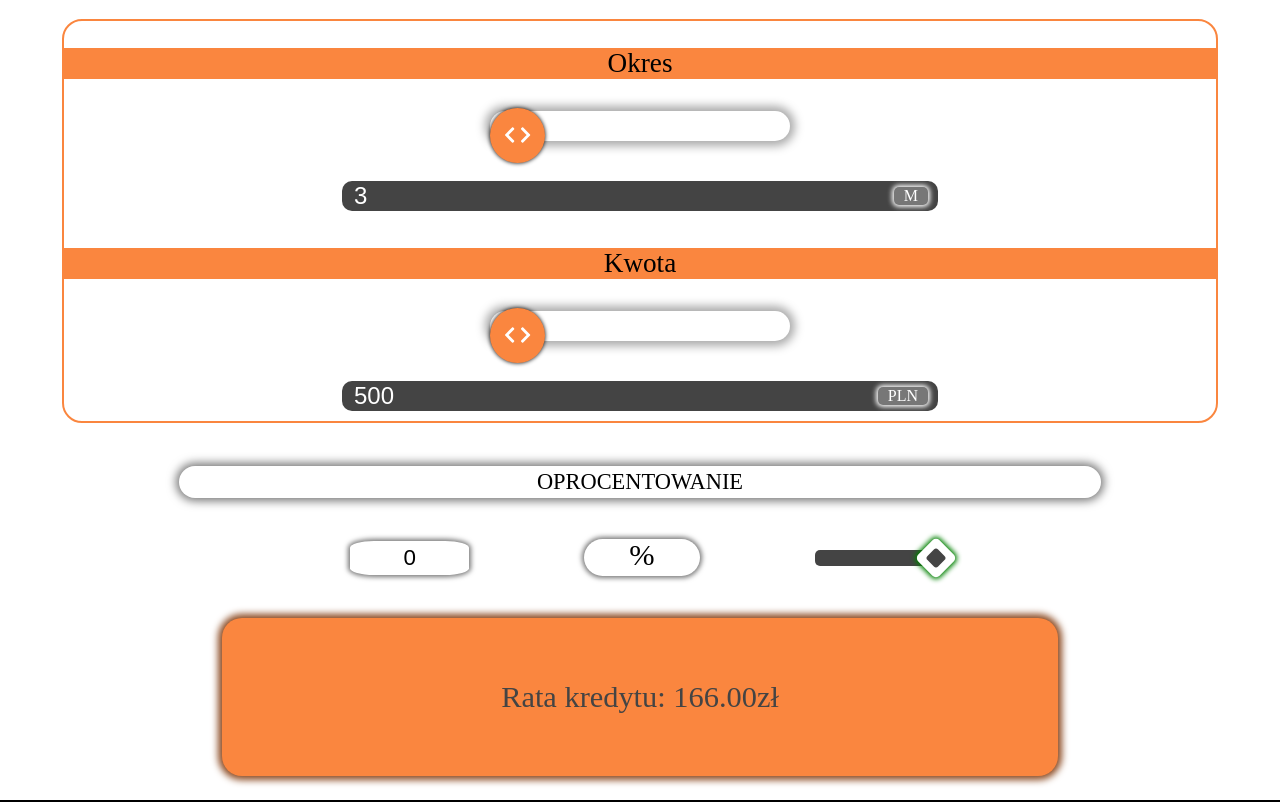
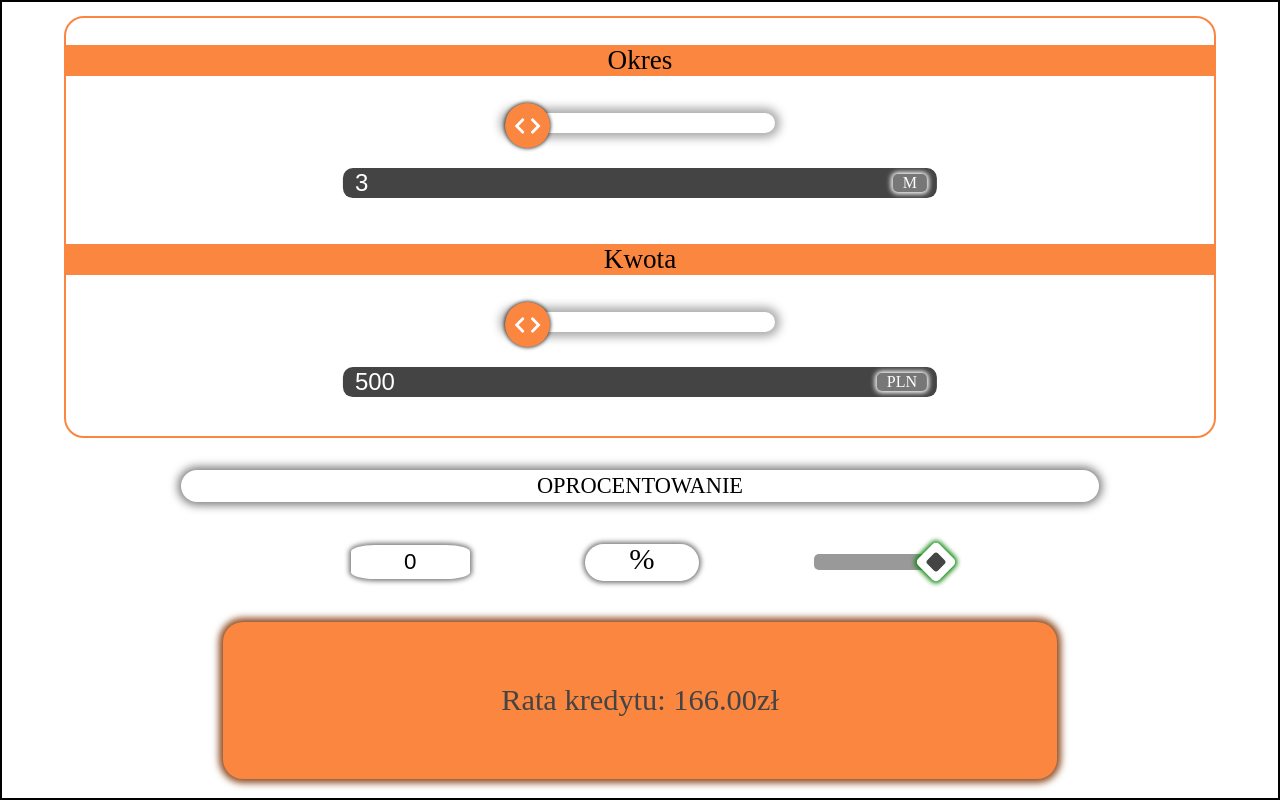
Before and after one commit to Szadziu/BankAppTask, a React (Create React App) app: page / in a window 1280 px wide. Built offline with nearby package versions, Linux system fonts and the light colour scheme; a web font is replaced by a local one.

Commit message:
fixed few problems with position of draggable item and slider's length

```diff
--- a/src/components/App.js
+++ b/src/components/App.js
@@ -64,7 +64,6 @@ class App extends React.Component {
             min={500}
             max={100000}
           />
-          {/* <Suwak text='suwak' value={0} /> */}
         </Panel>
 
         <InterestRatePanel>
@@ -78,8 +77,8 @@ class App extends React.Component {
             disabled={!isChecked}
             value={isChecked && interest}
           />
-          <UnitOfInterest>%</UnitOfInterest>
-          <CheckboxTemplate>
+          <UnitOfInterest checked={isChecked}>%</UnitOfInterest>
+          <CheckboxTemplate checked={isChecked}>
             <InterestCheckbox
               onChange={(e) => handleCheckbox(e)}
               checked={isChecked}
@@ -115,7 +114,6 @@ class App extends React.Component {
 }
 
 export default App;
-// kontener całej aplikacji
 const MainWrapper = styled.div`
   position: absolute;
   top: 50%;
@@ -127,8 +125,9 @@ const MainWrapper = styled.div`
   justify-content: center;
   align-items: center;
   width: 100vw;
-  max-width: 2500px;
+  max-width: 1600px;
   height: 100vh;
+  box-sizing: border-box;
   border: 2px solid black;
 
   @media (min-width: 1366px) {
@@ -136,12 +135,12 @@ const MainWrapper = styled.div`
   }
 `;
 
-// panel z suwakami
 const Panel = styled.div`
   display: flex;
   flex-direction: column;
   width: 90%;
   height: 50%;
+  padding-bottom: 20px;
   border: 2px solid #fa863f;
   border-radius: 20px;
 
@@ -151,9 +150,13 @@ const Panel = styled.div`
     width: 40%;
     height: 80%;
   }
+
+  @media (min-width: 3840px) {
+    height: 60%;
+    justify-content: space-around;
+  }
 `;
 
-// panel oprocentowania
 const InterestRatePanel = styled.div`
   display: flex;
   flex-wrap: wrap;
@@ -169,9 +172,12 @@ const InterestRatePanel = styled.div`
     width: 40%;
     height: 80%;
   }
+
+  @media (min-width: 3840px) {
+    height: 60%;
+  }
 `;
 
-// tytuł oprocentowanie
 const Label = styled.label`
   display: flex;
   justify-content: center;
@@ -195,11 +201,10 @@ const Label = styled.label`
     font-size: 2.2rem;
   }
   @media (min-width: 3840px) {
-    font-size: 4.2rem;
+    font-size: 2.6rem;
   }
 `;
 
-// wl/wyl suwak do oprocentowania
 const CheckboxTemplate = styled.div`
   position: relative;
   display: flex;
@@ -208,7 +213,7 @@ const CheckboxTemplate = styled.div`
   height: 5%;
   border-radius: 5px;
 
-  background: #444;
+  background: ${({ checked }) => (checked ? '#999' : '#444')};
 
   @media (min-width: 768px) {
     width: 10%;
@@ -217,11 +222,11 @@ const CheckboxTemplate = styled.div`
     height: 20px;
   }
   @media (min-width: 3840px) {
-    width: 15%;
+    width: 20%;
     height: 30px;
   }
 `;
-// kropka od suwaka oprocentowania
+
 const CheckboxLabel = styled.label`
   position: absolute;
   left: -10%;
@@ -254,11 +259,11 @@ const CheckboxLabel = styled.label`
     height: 30px;
   }
   @media (min-width: 3840px) {
-    width: 60px;
-    height: 60px;
+    width: 50px;
+    height: 50px;
   }
 `;
-// ukryty checkbox
+
 const InterestCheckbox = styled.input`
   position: relative;
   z-index: 1;
@@ -276,14 +281,17 @@ const InterestCheckbox = styled.input`
     box-shadow: 0 0 5px 2px green;
   }
 
+  &:checked div {
+    background-color: #444;
+  }
+
   @media (min-width: 3840px) {
     &:checked + label {
-      left: calc(110% - 60px);
+      left: calc(110% - 50px);
     }
   }
 `;
 
-// input oprocentowania
 const InterestInput = styled.input`
   width: 10%;
   height: 10%;
@@ -301,8 +309,7 @@ const InterestInput = styled.input`
   }
 
   &:disabled {
-    color: #666;
-    background-color: #666;
+    opacity: 0;
   }
   @media (min-width: 768px) {
     font-size: 1.4rem;
@@ -315,13 +322,15 @@ const InterestInput = styled.input`
     font-size: 1.9rem;
   }
   @media (min-width: 3840px) {
-    font-size: 3rem;
+    width: 15%;
+
+    font-size: 2.6rem;
   }
 `;
 
-// kontener ze znakiem %
 const UnitOfInterest = styled.div`
   display: flex;
+  opacity: ${({ checked }) => checked || 0};
   justify-content: center;
   align-items: center;
   width: 15%;
@@ -331,6 +340,9 @@ const UnitOfInterest = styled.div`
   padding-bottom: 5px;
 
   font-size: 1.5rem;
+
+  transition: 0.4s;
+
   @media (min-width: 768px) {
     width: 10%;
 
@@ -343,10 +355,12 @@ const UnitOfInterest = styled.div`
     font-size: 2.3rem;
   }
   @media (min-width: 3840px) {
-    font-size: 4rem;
+    width: 15%;
+
+    font-size: 3.2rem;
   }
 `;
-// kontener na ratę kredytu
+
 const LoanInstallment = styled.div`
   display: flex;
   justify-content: center;
@@ -369,11 +383,15 @@ const LoanInstallment = styled.div`
   @media (min-width: 1366px) {
     width: 60%;
     height: 35%;
+
+    font-size: 2.2rem;
   }
   @media (min-width: 1920px) {
     font-size: 2.8rem;
   }
   @media (min-width: 3840px) {
+    width: 100%;
+
     font-size: 4.5rem;
   }
 `;
--- a/src/components/Slider.js
+++ b/src/components/Slider.js
@@ -6,8 +6,9 @@ import {
   faChevronLeft,
 } from '@fortawesome/free-solid-svg-icons';
 
-const DRAGGABLE_WIDTH = 35;
-const SLIDER_WIDTH = 300;
+const DRAGGABLE_WIDTH = 45;
+const SLIDER_WIDTH = 270;
+const SLIDER_HEIGHT = 20;
 const START_POSITION = 0;
 
 const progressDrag = (width, mouseX, min, max) => {
@@ -34,12 +35,16 @@ class Slider extends React.Component {
     const { drag, stopDrag } = this;
     document.addEventListener('mousemove', drag);
     document.addEventListener('mouseup', stopDrag);
+    document.addEventListener('touchmove', drag);
+    document.addEventListener('touchend', stopDrag);
   };
 
   stopDrag = () => {
     const { drag, stopDrag } = this;
     document.removeEventListener('mousemove', drag);
     document.removeEventListener('mouseup', stopDrag);
+    document.removeEventListener('touchmove', drag);
+    document.removeEventListener('touchend', stopDrag);
   };
 
   drag = (e) => {
@@ -48,7 +53,7 @@ class Slider extends React.Component {
       sliderRef,
     } = this;
     const { left, width } = sliderRef.current.getBoundingClientRect();
-    const mouseX = e.clientX - left;
+    const mouseX = (e.clientX ?? e.touches[0].clientX) - left;
     const positionMouse = mouseX - DRAGGABLE_WIDTH / 2;
 
     let newValue = progressDrag(width, mouseX, min, max);
@@ -118,19 +123,22 @@ class Slider extends React.Component {
       <Wrapper>
         <Title>{title}</Title>
         <MainBar
-          opacityWidth={opacityBarWidth}
+          opacityWidth={opacityBarWidth - DRAGGABLE_WIDTH / 2}
           width={SLIDER_WIDTH}
+          height={SLIDER_HEIGHT}
           position={position}
           ref={sliderRef}
           onClick={(e) => handleClick(e)}
           onMouseMove={(e) => handleMouseMove(e)}
         >
-          <ProgressBar position={position} />
+          <ProgressBar position={position + DRAGGABLE_WIDTH / 2} />
           {isOpacityBar && <OpacityBar />}
           <Draggable
             width={DRAGGABLE_WIDTH}
+            halfBarHeight={SLIDER_HEIGHT / 2}
             position={position}
             onMouseDown={startDrag}
+            onTouchStart={startDrag}
           >
             <FontAwesomeIcon size='xs' icon={faChevronLeft} pull='left' />
             <FontAwesomeIcon size='xs' icon={faChevronRight} />
@@ -154,7 +162,6 @@ class Slider extends React.Component {
 
 export default Slider;
 
-// container na pojedynczy slider
 const Wrapper = styled.div`
   position: relative;
   width: 100%;
@@ -169,7 +176,9 @@ const Wrapper = styled.div`
     font-size: 2.4rem;
   }
   @media (min-width: 3840px) {
-    font-size: 4rem;
+    height: 40%;
+
+    font-size: 3.2rem;
   }
 `;
 
@@ -177,7 +186,7 @@ const Title = styled.p`
   text-align: center;
   background-color: #fa863f;
 `;
-// container na result i jednostkę
+
 const BoxResult = styled.div`
   position: relative;
   top: 30%;
@@ -199,7 +208,7 @@ const BoxResult = styled.div`
     height: 10%;
   }
 `;
-// jednostka slidera
+
 const Unit = styled.div`
   position: absolute;
 
@@ -221,11 +230,8 @@ const Unit = styled.div`
   @media (min-width: 1920px) {
     font-size: 1.6rem;
   }
-  @media (min-width: 3840px) {
-    font-size: 2.4rem;
-  }
 `;
-// aktualna wartosc slidera
+
 const Result = styled.input`
   width: 100%;
   height: 80%;
@@ -250,7 +256,7 @@ const Result = styled.input`
     font-size: 2.4rem;
   }
   @media (min-width: 3840px) {
-    font-size: 3.8rem;
+    font-size: 2.6rem;
   }
 `;
 
@@ -269,7 +275,7 @@ const MainBar = styled.div`
   display: flex;
   align-items: center;
   width: ${({ width }) => width}px;
-  height: 10%;
+  height: ${({ height }) => height}px;
   transform: translate(-50%, -50%);
   border-radius: 20px;
   box-shadow: 0 0 10px 5px #aaa;
@@ -279,13 +285,7 @@ const MainBar = styled.div`
   &:hover ${OpacityBar} {
     width: ${(props) => props.opacityWidth}px;
 
-    background-color: grey;
-  }
-  @media (min-width: 768px) {
-    height: 15%;
-  }
-  @media (min-width: 1920px) {
-    height: 10%;
+    background-color: #777;
   }
 `;
 
@@ -299,7 +299,7 @@ const ProgressBar = styled.div`
 
 const Draggable = styled.div`
   position: absolute;
-  top: -12.5%;
+  top: ${({ halfBarHeight }) => -halfBarHeight}px;
   left: ${(props) => props.position}px;
 
   display: flex;
@@ -319,21 +319,12 @@ const Draggable = styled.div`
   cursor: grab;
 
   @media (min-width: 768px) {
-    width: ${(props) => props.width + 20}px;
-    height: ${(props) => props.width + 20}px;
-
     font-size: 1.5rem;
   }
   @media (min-width: 1920px) {
-    width: ${(props) => props.width + 30}px;
-    height: ${(props) => props.width + 30}px;
-
     font-size: 1.8rem;
   }
   @media (min-width: 3840px) {
-    width: ${(props) => props.width + 90}px;
-    height: ${(props) => props.width + 90}px;
-
-    font-size: 2.8rem;
+    font-size: 2rem;
   }
 `;
--- a/src/index.css
+++ b/src/index.css
@@ -1,5 +1,7 @@
 body {
   margin: 0;
+  padding: 0;
+  box-sizing: border-box;
   font-family: -apple-system, BlinkMacSystemFont, 'Segoe UI', 'Roboto', 'Oxygen',
     'Ubuntu', 'Cantarell', 'Fira Sans', 'Droid Sans', 'Helvetica Neue',
     sans-serif;
```
